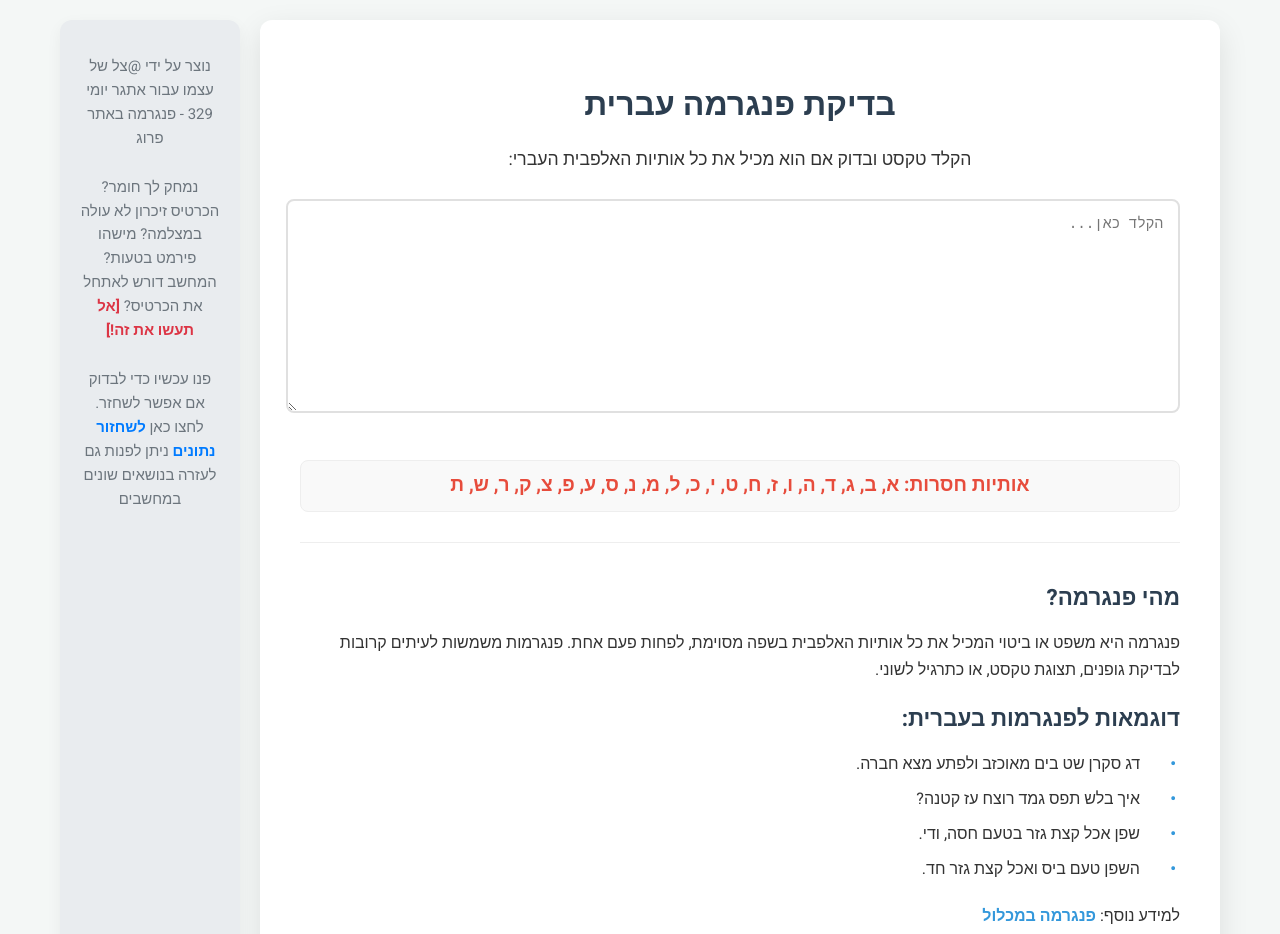
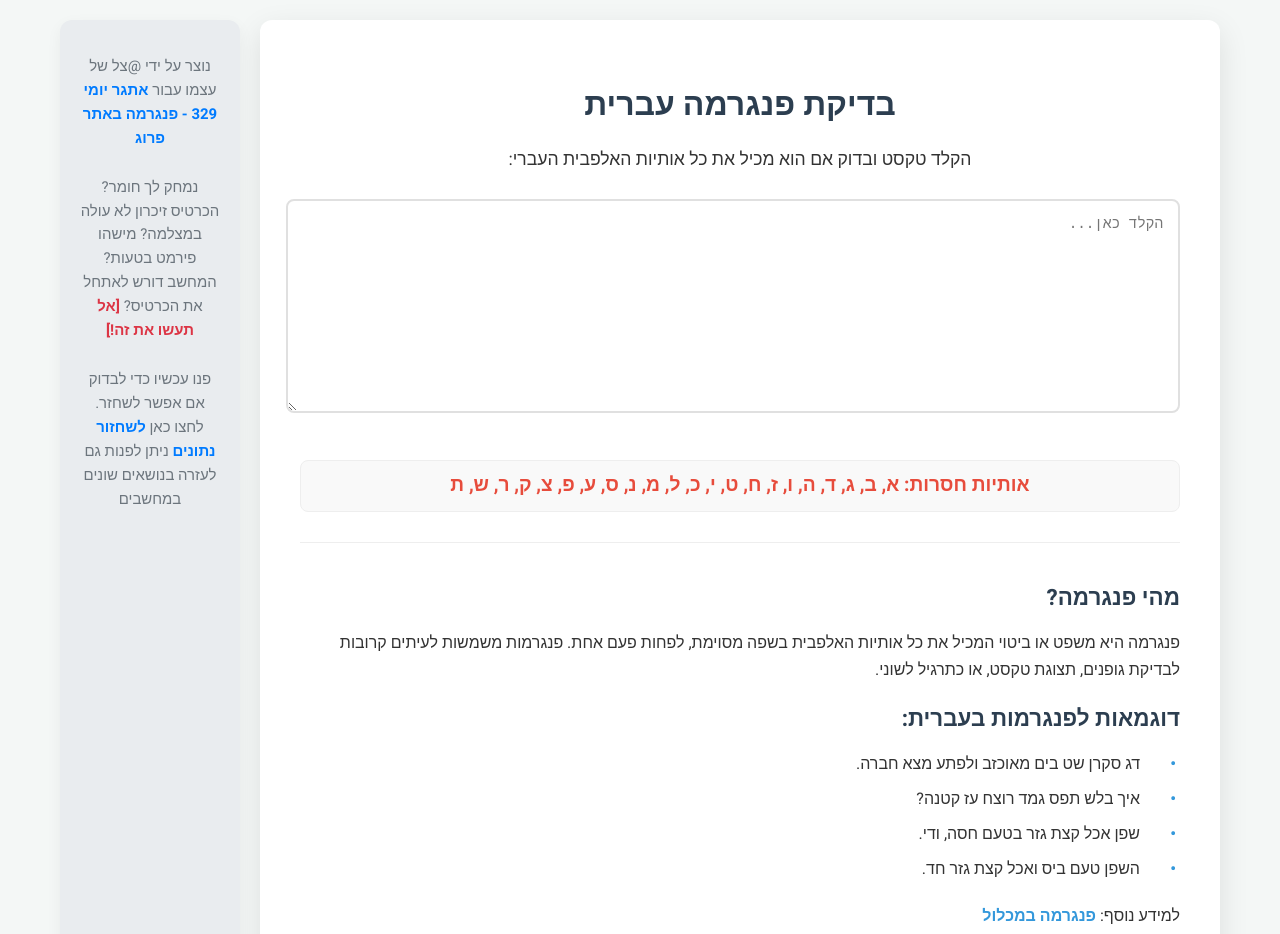
Before and after one commit to ZLALIT111/pangrama, a plain HTML site: page index.html in a window 1280 px wide. Shown: the top 934 px of the page. Drawn offline with Linux system fonts and the light colour scheme.

Commit message:
Update index.html

```diff
--- a/index.html
+++ b/index.html
@@ -247,7 +247,7 @@
         </div>
 
         <footer class="sidebar-footer">
-            <p>נוצר על ידי @צל של עצמו עבור אתגר יומי 329 - פנגרמה באתר פרוג</p>
+            <p>נוצר על ידי @צל של עצמו עבור <a href="https://www.prog.co.il/threads/%D7%90%D7%AA%D7%92%D7%A8-%D7%99%D7%95%D7%9E%D7%99-329-%D7%A4%D7%A0%D7%92%D7%A8%D7%9E%D7%94.1085378/">אתגר יומי 329 - פנגרמה באתר פרוג </a></p>
             <p>נמחק לך חומר? הכרטיס זיכרון לא עולה במצלמה? מישהו פירמט בטעות? המחשב דורש לאתחל את הכרטיס? <span class="warning">[אל תעשו את זה!]</span></p>
             <p>פנו עכשיו כדי לבדוק אם אפשר לשחזר. לחצו כאן <a href="https://zlalit111.github.io/recovery-data/" target="_blank">לשחזור נתונים</a> ניתן לפנות גם לעזרה בנושאים שונים במחשבים</p>
         </footer>
```
